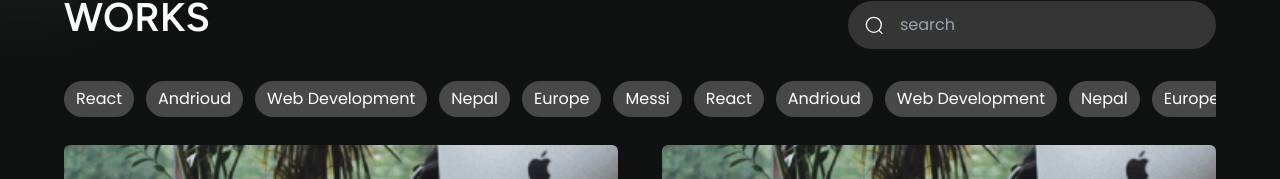
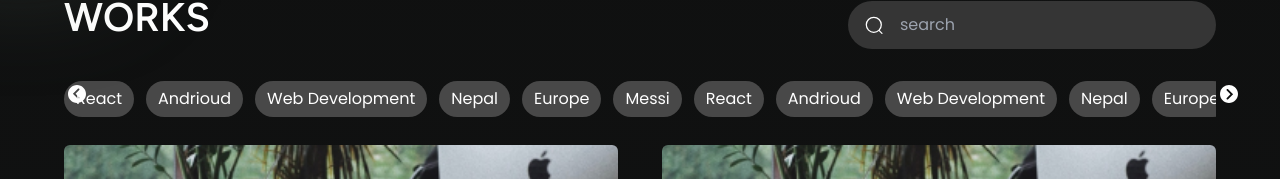
Before and after one commit to pidusbhusal/dev_port, a Next.js app: page /work in a window 1280 px wide. Shown: the part 164-343 px from the top of the page. Built offline with nearby package versions, Linux system fonts and the light colour scheme.

Commit message:
started working in button on scroll bar

```diff
--- a/components/Catagorypills.js
+++ b/components/Catagorypills.js
@@ -2,7 +2,7 @@ import React from "react";
 
 function Catagorypills({ catagory }) {
   return (
-    <button className="mr-3 mb-3 w-fit whitespace-nowrap rounded-full  bg-[#484848] px-[12px] py-[8px] leading-5 text-white md:ml-0">
+    <button className=" mr-3 mb-3 w-fit whitespace-nowrap rounded-full  bg-[#484848] px-[12px] py-[8px] leading-5 text-white hover:bg-[#4f4f4f] md:ml-0">
       {catagory}
     </button>
   );
--- a/components/scrollableTitles.js
+++ b/components/scrollableTitles.js
@@ -24,10 +24,63 @@ const generatedTopics = [
 
 export default function ScrollableTitles() {
   return (
-    <div className="z-0 flex w-full translate-x-0 cursor-grab overflow-x-scroll scrollbar-hide  ">
-      {generatedTopics.map((generatedTopic, i) => {
-        return <Catagorypills key={i} catagory={generatedTopic} />;
-      })}
+    <div className="">
+      <div className="relative flex w-[100%]  items-start">
+        <div className="absolute  z-10">
+          <button
+            onClick={() => {
+              document.getElementById("scrollbar").scrollLeft += -600;
+            }}
+            className="right-full top-2 z-10 rounded-full bg-transparent  px-1 py-1 text-black"
+          >
+            <svg
+              width="18"
+              height="18"
+              viewBox="0 0 18 18"
+              fill="none"
+              xmlns="http://www.w3.org/2000/svg"
+            >
+              <path
+                fill-rule="evenodd"
+                clip-rule="evenodd"
+                d="M9 7.86805e-07C4.02944 1.22135e-06 -1.22135e-06 4.02944 -7.86805e-07 9C-3.52265e-07 13.9706 4.02944 18 9 18C13.9706 18 18 13.9706 18 9C18 4.02944 13.9706 3.52265e-07 9 7.86805e-07ZM9.89377 13.6954C10.2574 14.059 10.8469 14.059 11.2104 13.6954C11.574 13.3318 11.574 12.7424 11.2104 12.3788L7.52396 8.69227L11.2104 5.00578C11.574 4.64219 11.574 4.05269 11.2104 3.6891C10.8469 3.32551 10.2574 3.32551 9.89377 3.6891L4.8906 8.69227L9.89377 13.6954Z"
+                fill="white"
+              />
+            </svg>
+          </button>
+        </div>
+
+        <button
+          onClick={() => {
+            document.getElementById("scrollbar").scrollLeft += +600;
+          }}
+          className=" absolute left-full z-10 rounded-full bg-transparent px-1 py-1  text-black"
+        >
+          <svg
+            width="18"
+            height="18"
+            viewBox="0 0 18 18"
+            fill="none"
+            xmlns="http://www.w3.org/2000/svg"
+          >
+            <path
+              fill-rule="evenodd"
+              clip-rule="evenodd"
+              d="M9 18C13.9706 18 18 13.9706 18 9C18 4.02944 13.9706 0 9 0C4.02944 0 0 4.02944 0 9C0 13.9706 4.02944 18 9 18ZM8.10623 4.30456C7.74264 3.94097 7.15314 3.94097 6.78955 4.30456C6.42596 4.66815 6.42596 5.25765 6.78955 5.62124L10.476 9.30773L6.78955 12.9942C6.42596 13.3578 6.42596 13.9473 6.78955 14.3109C7.15314 14.6745 7.74264 14.6745 8.10623 14.3109L13.1094 9.30773L8.10623 4.30456Z"
+              fill="white"
+            />
+          </svg>
+        </button>
+      </div>
+
+      <div
+        id="scrollbar"
+        className="z-0 flex w-full translate-x-0 cursor-grab overflow-x-scroll scrollbar-hide  "
+      >
+        {generatedTopics.map((generatedTopic, i) => {
+          return <Catagorypills key={i} catagory={generatedTopic} />;
+        })}
+      </div>
     </div>
   );
 }
```
